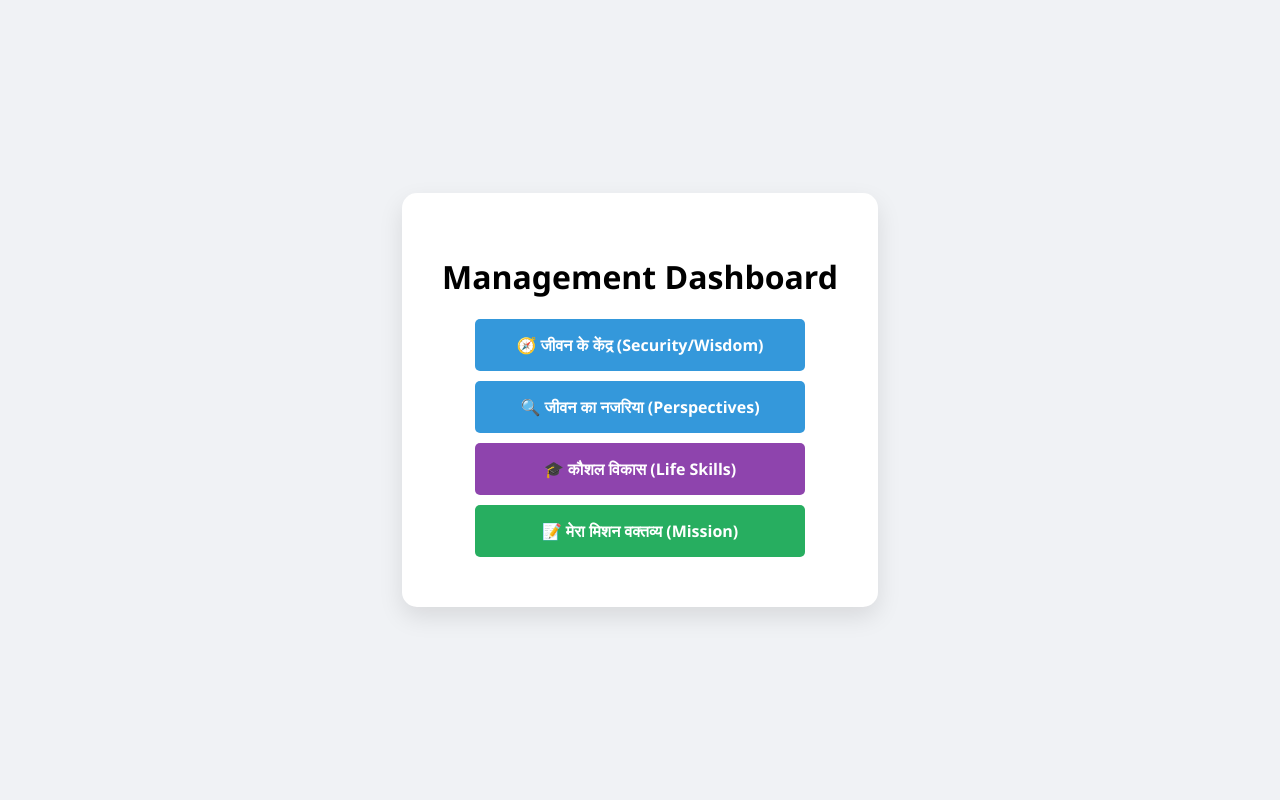
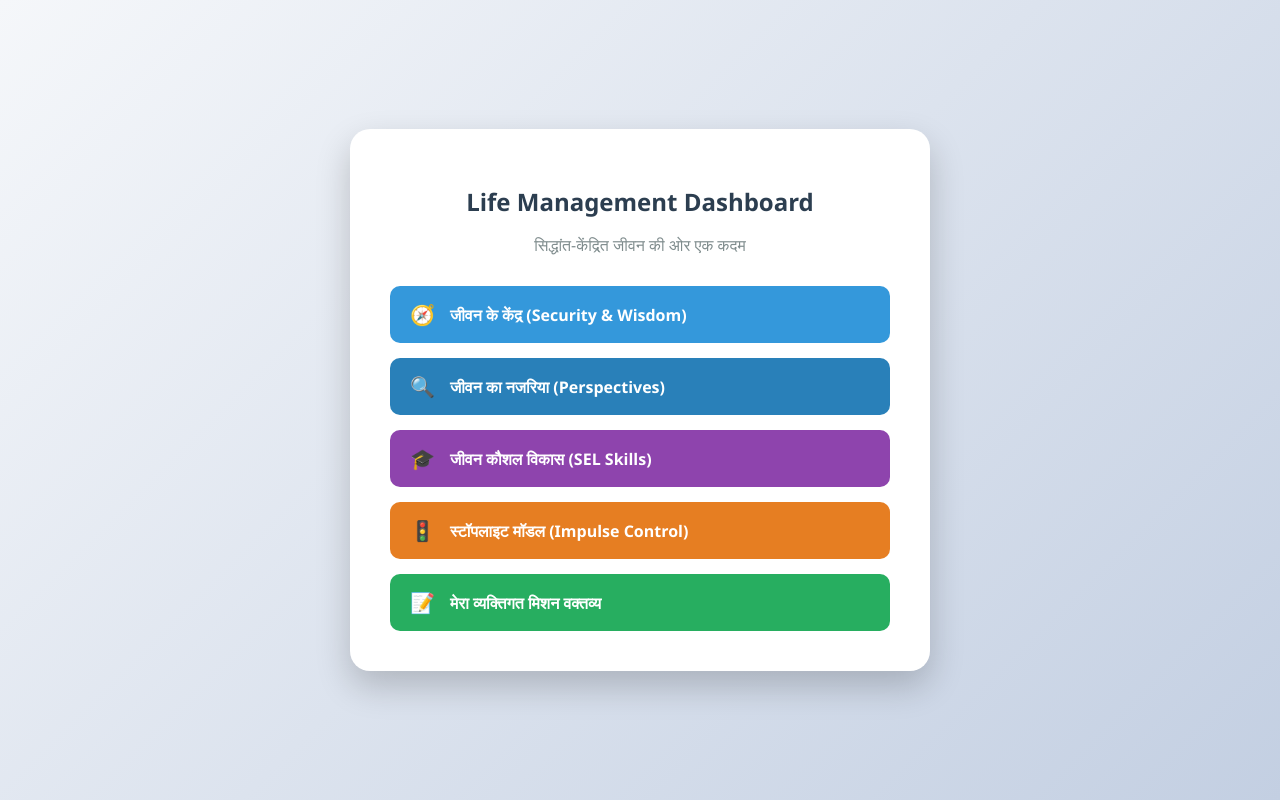
Before and after one commit to kbulbul026-coder/Centers, a Flask app: template templates/index.html in a window 1280 px wide. Run offline with Flask 3, Linux system fonts and the light colour scheme; the template is opened without the code that fills it, so the values that code supplies are empty.

Commit message:
update index page

```diff
--- a/app.py
+++ b/app.py
@@ -4,26 +4,27 @@ app = Flask(__name__)
 
 @app.route('/')
 def index():
-    return render_template('centers_matrix.html') # अब सीधे पहली टेबल खुलेगी
+    return render_template('index.html')
 
-@app.route('/perspective')
-def perspective():
+@app.route('/centers-matrix')
+def centers_matrix():
+    return render_template('centers_matrix.html')
+
+@app.route('/perspective-matrix')
+def perspective_matrix():
     return render_template('perspective_matrix.html')
 
-@app.route('/skills')
-def skills():
+@app.route('/skills-growth')
+def skills_growth():
     return render_template('skills_growth.html')
+
+@app.route('/stoplight')
+def stoplight():
+    return render_template('stoplight.html')
 
 @app.route('/mission')
 def mission():
     return render_template('mission.html')
 
-
-@app.route('/stoplight')
-def stoplight():
-    return render_template('stoplight.html')
-
-
-
 if __name__ == '__main__':
     app.run(debug=False)
--- a/templates/index.html
+++ b/templates/index.html
@@ -2,25 +2,89 @@
 <html lang="hi">
 <head>
     <meta charset="UTF-8">
-    <title>जीवन प्रबंधन डैशबोर्ड</title>
+    <meta name="viewport" content="width=device-width, initial-scale=1.0">
+    <title>जीवन प्रबंधन डैशबोर्ड | Life Management Dashboard</title>
     <style>
-        body { font-family: 'Segoe UI', sans-serif; background: #f0f2f5; display: flex; justify-content: center; align-items: center; height: 100vh; margin: 0; }
-        .menu { background: white; padding: 40px; border-radius: 15px; box-shadow: 0 10px 25px rgba(0,0,0,0.1); text-align: center; }
-        .btn { display: block; width: 300px; padding: 15px; margin: 10px auto; background: #3498db; color: white; text-decoration: none; border-radius: 5px; transition: 0.3s; font-weight: bold; }
-        .btn:hover { background: #2980b9; transform: translateY(-2px); }
-        .btn-green { background: #27ae60; }
-        .btn-green:hover { background: #219150; }
-        .btn-purple { background: #8e44ad; }
-        .btn-purple:hover { background: #7d3c98; }
+        /* मुख्य पेज की स्टाइलिंग */
+        body {
+            font-family: 'Segoe UI', Tahoma, Geneva, Verdana, sans-serif;
+            background: linear-gradient(135deg, #f5f7fa 0%, #c3cfe2 100%);
+            display: flex;
+            justify-content: center;
+            align-items: center;
+            min-height: 100vh;
+            margin: 0;
+        }
+
+        .dashboard-container {
+            background: white;
+            padding: 40px;
+            border-radius: 20px;
+            box-shadow: 0 15px 35px rgba(0,0,0,0.2);
+            text-align: center;
+            max-width: 500px;
+            width: 90%;
+        }
+
+        h1 { color: #2c3e50; margin-bottom: 10px; font-size: 24px; }
+        p { color: #7f8c8d; margin-bottom: 30px; font-size: 16px; }
+
+        /* लिंक/बटन की स्टाइलिंग */
+        .nav-menu { display: flex; flex-direction: column; gap: 15px; }
+
+        .btn {
+            display: block;
+            padding: 15px 20px;
+            text-decoration: none;
+            color: white;
+            border-radius: 10px;
+            font-weight: bold;
+            transition: all 0.3s ease;
+            text-align: left;
+            display: flex;
+            align-items: center;
+        }
+
+        .btn i { margin-right: 15px; font-style: normal; font-size: 20px; }
+
+        /* अलग-अलग बटन के रंग */
+        .btn-centers { background-color: #3498db; } /* Blue */
+        .btn-perspective { background-color: #2980b9; } /* Dark Blue */
+        .btn-skills { background-color: #8e44ad; } /* Purple */
+        .btn-stoplight { background-color: #e67e22; } /* Orange */
+        .btn-mission { background-color: #27ae60; } /* Green */
+
+        .btn:hover { transform: translateX(10px); box-shadow: 0 5px 15px rgba(0,0,0,0.1); filter: brightness(1.1); }
     </style>
 </head>
 <body>
-    <div class="menu">
-        <h1>Management Dashboard</h1>
-        <a href="/centers-matrix" class="btn">🧭 जीवन के केंद्र (Security/Wisdom)</a>
-        <a href="/perspective-matrix" class="btn">🔍 जीवन का नजरिया (Perspectives)</a>
-        <a href="/skills-growth" class="btn btn-purple">🎓 कौशल विकास (Life Skills)</a>
-        <a href="/mission" class="btn btn-green">📝 मेरा मिशन वक्तव्य (Mission)</a>
+
+    <div class="dashboard-container">
+        <h1>Life Management Dashboard</h1>
+        <p>सिद्धांत-केंद्रित जीवन की ओर एक कदम</p>
+
+        <div class="nav-menu">
+            <a href="/centers-matrix" class="btn btn-centers">
+                <i>🧭</i> जीवन के केंद्र (Security & Wisdom)
+            </a>
+
+            <a href="/perspective-matrix" class="btn btn-perspective">
+                <i>🔍</i> जीवन का नजरिया (Perspectives)
+            </a>
+
+            <a href="/skills-growth" class="btn btn-skills">
+                <i>🎓</i> जीवन कौशल विकास (SEL Skills)
+            </a>
+
+            <a href="/stoplight" class="btn btn-stoplight">
+                <i>🚦</i> स्टॉपलाइट मॉडल (Impulse Control)
+            </a>
+
+            <a href="/mission" class="btn btn-mission">
+                <i>📝</i> मेरा व्यक्तिगत मिशन वक्तव्य
+            </a>
+        </div>
     </div>
+
 </body>
 </html>
```
